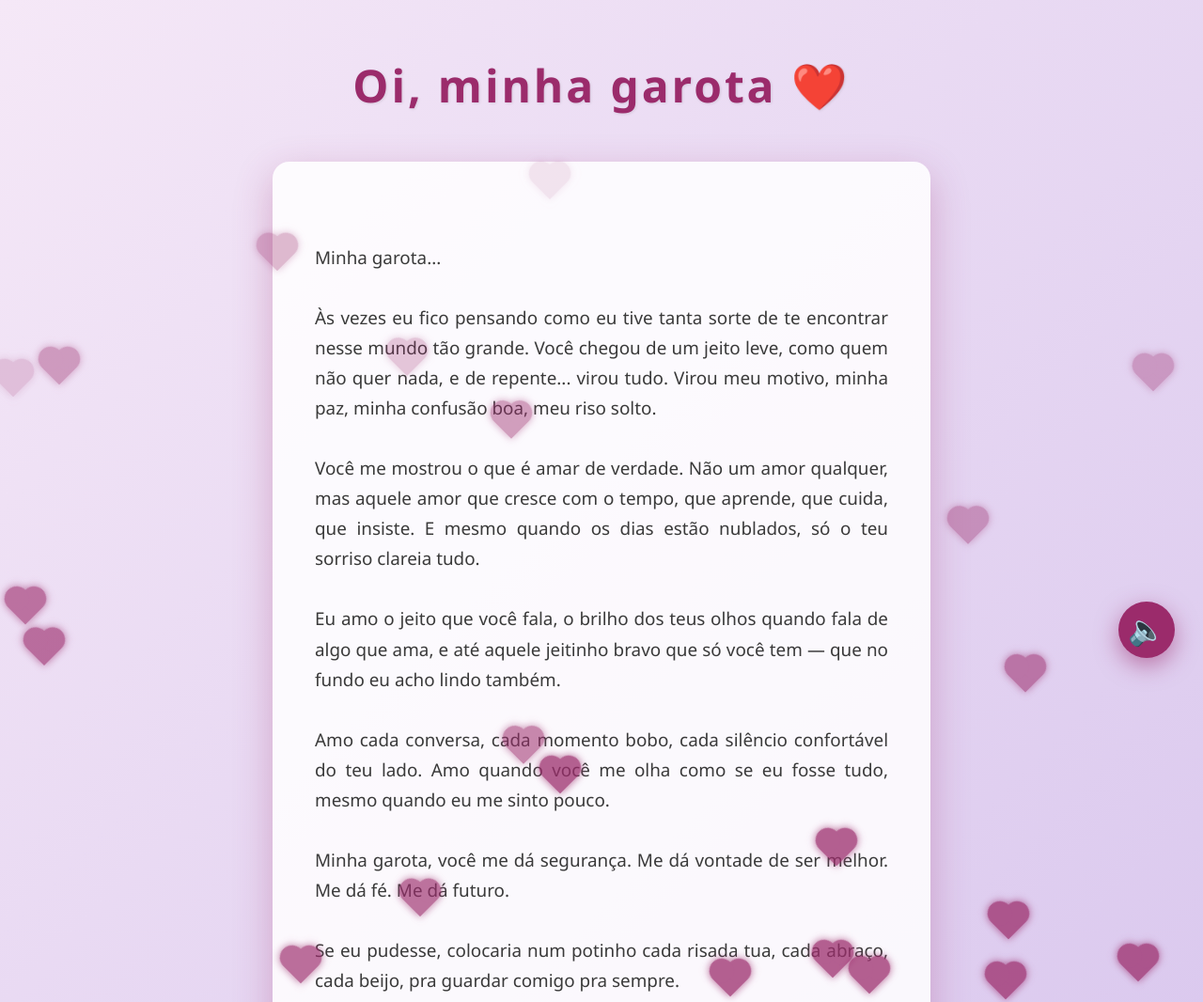
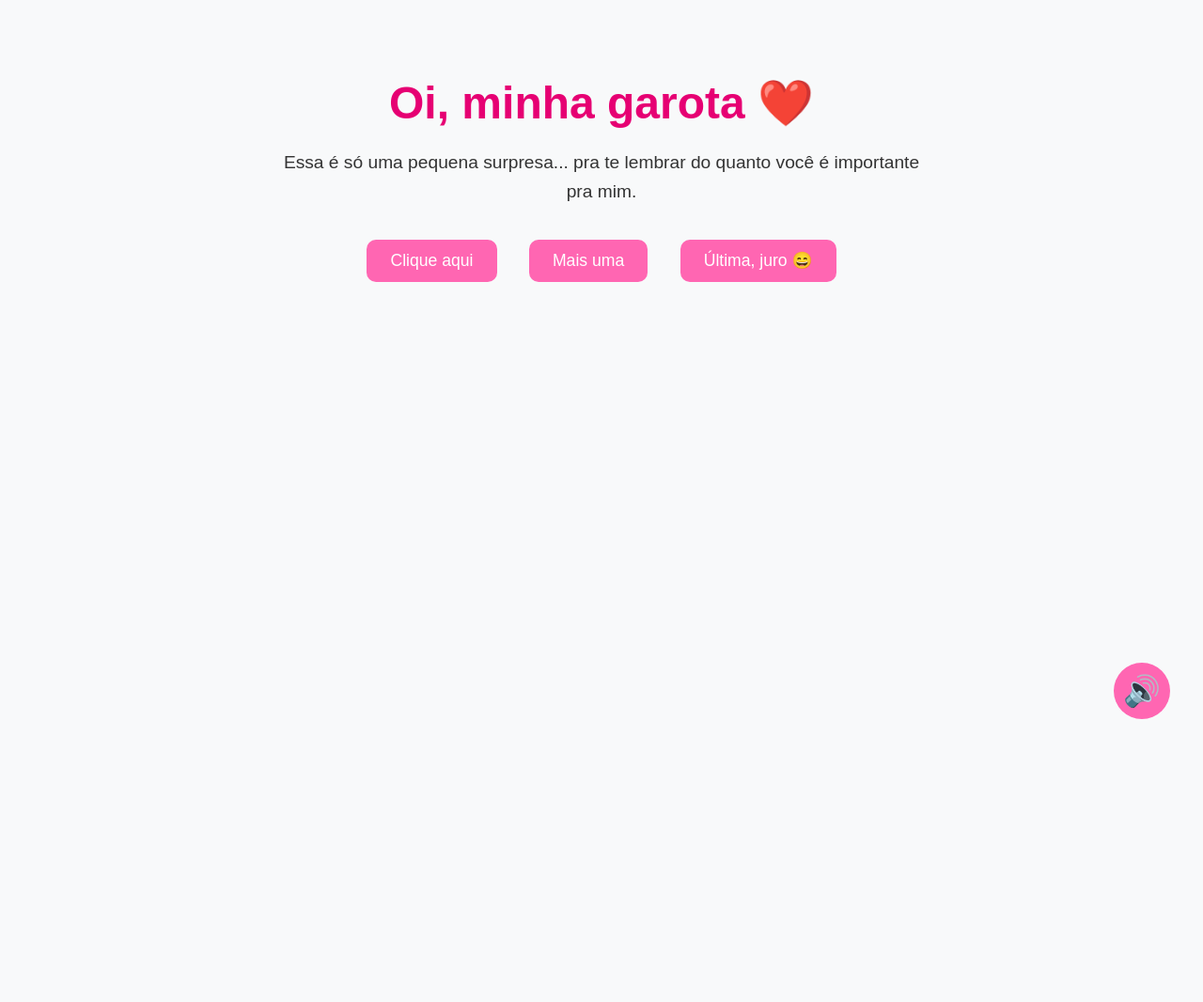
Before and after one commit to alvaro303/pra-sempe-te-amarei, a plain HTML site: page index.html in a window 1280 px wide. Shown: the top 1066 px of the page at 94% size. After the commit the page ends 800 px from the top, so only its background shows below. Drawn offline with Linux system fonts and the light colour scheme.

Commit message:
Update index.html

```diff
--- a/index.html
+++ b/index.html
@@ -1,284 +1,175 @@
 <!DOCTYPE html>
-<html lang="pt-BR">
+<html lang="pt-br">
 <head>
   <meta charset="UTF-8" />
-  <meta name="viewport" content="width=device-width, initial-scale=1" />
-  <title>Minha Garota - Amor da Minha Vida ❤️</title>
-  <meta name="description" content="Um site dedicado ao amor da minha vida, minha garota, com mensagens, música e animações românticas." />
+  <meta name="viewport" content="width=device-width, initial-scale=1.0"/>
+  <title>Pra Minha Garota ❤️</title>
   <style>
-    /* Reset básico */
-    *, *::before, *::after {
-      box-sizing: border-box;
-    }
     body {
       margin: 0;
-      font-family: 'Segoe UI', Tahoma, Geneva, Verdana, sans-serif;
-      background: linear-gradient(135deg, #f5e8f7 0%, #d4c1ec 100%);
-      color: #2c2c2c;
-      min-height: 100vh;
-      display: flex;
-      flex-direction: column;
-      align-items: center;
-      padding: 50px 20px 100px;
-      line-height: 1.7;
-      overflow-x: hidden;
+      padding: 0;
+      font-family: 'Arial', sans-serif;
+      background: #f8f9fa; /* Fundo neutro */
+      color: #333;
+      overflow: hidden;
+      text-align: center;
     }
-    header {
+    .container {
+      z-index: 1;
+      padding: 50px 20px;
+      position: relative;
+    }
+    h1 {
+      font-size: 3em;
+      color: #e60073;
+      margin-bottom: 20px;
+    }
+    p {
+      font-size: 1.2em;
+      margin: 20px auto;
       max-width: 700px;
-      text-align: center;
-      margin-bottom: 40px;
-      animation: fadeIn 1.5s ease forwards;
-      opacity: 0;
+      line-height: 1.6;
     }
-    header h1 {
-      font-size: 3rem;
-      color: #9b2b6b;
-      margin: 0;
-      font-weight: 700;
-      letter-spacing: 0.06em;
-      text-shadow: 1px 1px 3px rgba(0,0,0,0.1);
+    button {
+      padding: 12px 25px;
+      font-size: 1.1em;
+      margin: 15px;
+      color: white;
+      background-color: #ff66b2;
+      border: none;
+      border-radius: 10px;
+      cursor: pointer;
+      transition: background 0.3s;
     }
-    main {
-      max-width: 700px;
-      background: rgba(255 255 255 / 0.85);
-      border-radius: 18px;
-      padding: 35px 45px;
-      box-shadow: 0 14px 40px rgba(155, 43, 107, 0.3);
-      animation: fadeIn 2s ease 1s forwards;
-      opacity: 0;
+    button:hover {
+      background-color: #e60073;
     }
-    main p {
-      font-size: 1.18rem;
-      color: #3a3a3a;
-      text-align: justify;
-      white-space: pre-line;
+    .hidden {
+      display: none;
+      margin-top: 30px;
+      font-size: 1.3em;
+      color: #d63384;
     }
-    /* Botão voltar topo */
-    #topBtn {
-      position: fixed;
-      bottom: 30px;
-      right: 30px;
-      background-color: #9b2b6b;
-      border: none;
-      border-radius: 50%;
-      width: 52px;
-      height: 52px;
-      cursor: pointer;
-      box-shadow: 0 8px 20px rgba(155, 43, 107, 0.5);
-      display: none;
-      align-items: center;
-      justify-content: center;
-      color: white;
-      font-size: 1.9rem;
-      transition: background-color 0.3s ease;
-      z-index: 10;
-    }
-    #topBtn:hover {
-      background-color: #6f1f4d;
-    }
-    /* Música */
-    .music-control {
-      position: fixed;
-      bottom: 100px;
-      right: 30px;
-      background-color: #9b2b6b;
-      border-radius: 50%;
-      width: 60px;
-      height: 60px;
-      border: none;
-      cursor: pointer;
-      box-shadow: 0 8px 24px rgba(155, 43, 107, 0.55);
-      display: flex;
-      align-items: center;
-      justify-content: center;
-      color: white;
-      font-size: 2rem;
-      transition: background-color 0.3s ease;
-      z-index: 10;
-    }
-    .music-control:hover {
-      background-color: #6f1f4d;
-    }
-    /* Corações animados */
     .hearts {
       position: fixed;
       top: 0;
       left: 0;
-      width: 100vw;
-      height: 100vh;
+      width: 100%;
+      height: 100%;
       pointer-events: none;
-      overflow: visible;
       z-index: 0;
     }
     .heart {
       position: absolute;
-      width: 26px;
-      height: 26px;
-      background: #9b2b6b;
+      width: 30px;
+      height: 30px;
+      background: red;
       transform: rotate(45deg);
-      animation: floatUp linear infinite;
-      opacity: 0.75;
-      filter: drop-shadow(0 0 4px #9b2b6b);
+      animation: floatHeart 8s linear infinite;
+      opacity: 0.8;
     }
     .heart::before,
     .heart::after {
-      content: "";
+      content: '';
       position: absolute;
-      width: 26px;
-      height: 26px;
-      background: #9b2b6b;
+      width: 30px;
+      height: 30px;
+      background: red;
       border-radius: 50%;
     }
-    .heart::before {
-      top: -13px;
-      left: 0;
+    .heart::before { top: -15px; left: 0; }
+    .heart::after { left: -15px; top: 0; }
+    @keyframes floatHeart {
+      0% { transform: translateY(0) rotate(45deg); opacity: 1; }
+      100% { transform: translateY(-100vh) rotate(45deg); opacity: 0; }
     }
-    .heart::after {
-      left: -13px;
-      top: 0;
+    audio {
+      display: none;
     }
-    @keyframes floatUp {
-      0% {
-        transform: translateY(0) rotate(45deg);
-        opacity: 0.75;
-      }
-      100% {
-        transform: translateY(-120vh) rotate(45deg);
-        opacity: 0;
-      }
-    }
-    /* Fade in */
-    @keyframes fadeIn {
-      to { opacity: 1; }
-    }
-    /* Responsividade */
-    @media (max-width: 480px) {
-      body {
-        padding: 35px 15px 100px;
-      }
-      header h1 {
-        font-size: 2.4rem;
-      }
-      main {
-        padding: 25px 25px;
-      }
-      main p {
-        font-size: 1rem;
-      }
-      .music-control, #topBtn {
-        width: 50px;
-        height: 50px;
-        font-size: 1.6rem;
-      }
+    .music-btn {
+      position: fixed;
+      bottom: 20px;
+      right: 20px;
+      background: #ff66b2;
+      border: none;
+      width: 60px;
+      height: 60px;
+      border-radius: 50%;
+      cursor: pointer;
+      display: flex;
+      align-items: center;
+      justify-content: center;
+      font-size: 2em;
+      color: white;
+      z-index: 2;
     }
   </style>
 </head>
 <body>
 
-  <header>
-    <h1>Oi, minha garota ❤️</h1>
-  </header>
-
-  <main>
-    <p>
-Minha garota...
-
-Às vezes eu fico pensando como eu tive tanta sorte de te encontrar nesse mundo tão grande. Você chegou de um jeito leve, como quem não quer nada, e de repente... virou tudo. Virou meu motivo, minha paz, minha confusão boa, meu riso solto.
-
-Você me mostrou o que é amar de verdade. Não um amor qualquer, mas aquele amor que cresce com o tempo, que aprende, que cuida, que insiste. E mesmo quando os dias estão nublados, só o teu sorriso clareia tudo.
-
-Eu amo o jeito que você fala, o brilho dos teus olhos quando fala de algo que ama, e até aquele jeitinho bravo que só você tem — que no fundo eu acho lindo também.
-
-Amo cada conversa, cada momento bobo, cada silêncio confortável do teu lado. Amo quando você me olha como se eu fosse tudo, mesmo quando eu me sinto pouco.
-
-Minha garota, você me dá segurança. Me dá vontade de ser melhor. Me dá fé. Me dá futuro.
-
-Se eu pudesse, colocaria num potinho cada risada tua, cada abraço, cada beijo, pra guardar comigo pra sempre.
-
-A verdade é que não tem um só dia que eu não pense em você com amor. Não tem um só momento que eu queira estar longe.
-
-E se esse mundo girar mil vezes, eu quero que em cada uma delas, a gente se encontre de novo.
-
-Porque eu não quero só viver com você, minha garota.
-
-Eu quero envelhecer do seu lado.
-
-Eu te amo. De verdade. Com tudo que sou. Com tudo que ainda vou ser.
-
-Pra sempre teu.
-    </p>
-  </main>
-
-  <button id="topBtn" aria-label="Voltar ao topo" title="Voltar ao topo">⬆️</button>
-
-  <button class="music-control" aria-label="Tocar / pausar música" title="Tocar / pausar música" id="musicBtn">🎵</button>
-
-  <div class="hearts"></div>
-
-  <audio id="bg-music" loop>
+<audio id="bg-music" loop autoplay>
   <source src="https://cdn.pixabay.com/download/audio/2021/08/04/audio_4c6b71df02.mp3?filename=romantic-piano-11249.mp3" type="audio/mpeg" />
   Seu navegador não suporta áudio.
 </audio>
 
+<button class="music-btn" onclick="toggleMusic()" title="Tocar / Pausar">🔊</button>
+
+<div class="hearts"></div>
+
+<div class="container">
+  <h1>Oi, minha garota ❤️</h1>
+  <p>Essa é só uma pequena surpresa... pra te lembrar do quanto você é importante pra mim.</p>
+
+  <button onclick="reveal1()">Clique aqui</button>
+  <div class="hidden" id="msg1">
+    Thuane, você é o amor da minha vida. Meu motivo de sorrir, minha paz, minha inspiração. 💖
+  </div>
+
+  <button onclick="reveal2()">Mais uma</button>
+  <div class="hidden" id="msg2">
+    Eu olho pra você e só consigo agradecer por tudo que vivemos. Eu quero mais. Muito mais. Com você. 💞
+  </div>
+
+  <button onclick="reveal3()">Última, juro 😄</button>
+  <div class="hidden" id="msg3">
+    Eu te amo, minha garota. Pra sempre. Nunca se esqueça disso. ❤️
+  </div>
+</div>
+
 <script>
-    // Criar corações animados com posições aleatórias e velocidades variadas
-    const heartsContainer = document.querySelector('.hearts');
-    const heartCount = 30;
-
-    for(let i = 0; i < heartCount; i++) {
+  // corações
+  for (let i = 0; i < 25; i++) {
     const heart = document.createElement('div');
-      heart.classList.add('heart');
+    heart.className = 'heart';
     heart.style.left = `${Math.random() * 100}vw`;
-      heart.style.top = `${100 + Math.random() * 50}vh`; // Começa um pouco abaixo da tela
     heart.style.animationDuration = `${5 + Math.random() * 5}s`;
-      heart.style.animationDelay = `${Math.random() * 10}s`;
-      heartsContainer.appendChild(heart);
+    document.querySelector('.hearts').appendChild(heart);
   }
 
-    // Música - play/pause control
+  // mensagens
+  function reveal1() {
+    document.getElementById('msg1').style.display = 'block';
+  }
+  function reveal2() {
+    document.getElementById('msg2').style.display = 'block';
+  }
+  function reveal3() {
+    document.getElementById('msg3').style.display = 'block';
+  }
+
+  // música
   const music = document.getElementById('bg-music');
-    const musicBtn = document.getElementById('musicBtn');
-    let isPlaying = false;
-
+  let playing = true;
   function toggleMusic() {
-      if(isPlaying) {
+    if (playing) {
       music.pause();
-        musicBtn.textContent = '🎵';
+      playing = false;
     } else {
       music.play();
-        musicBtn.textContent = '🔈';
+      playing = true;
     }
-      isPlaying = !isPlaying;
   }
+</script>
 
-    musicBtn.addEventListener('click', toggleMusic);
-
-    // Iniciar música automaticamente se permitido (não bloqueado pelo navegador)
-    window.addEventListener('load', () => {
-      music.play().then(() => {
-        isPlaying = true;
-        musicBtn.textContent = '🔈';
-      }).catch(() => {
-        // Autoplay bloqueado, espera clique do usuário
-        isPlaying = false;
-        musicBtn.textContent = '🎵';
-      });
-    });
-
-    // Botão voltar ao topo
-    const topBtn = document.getElementById('topBtn');
-
-    window.addEventListener('scroll', () => {
-      if(window.scrollY > 300) {
-        topBtn.style.display = 'flex';
-      } else {
-        topBtn.style.display = 'none';
-      }
-    });
-
-    topBtn.addEventListener('click', () => {
-      window.scrollTo({top: 0, behavior: 'smooth'});
-    });
-  </script>
 </body>
 </html>
```
Lines whose indentation alone changed are shown as unchanged.
